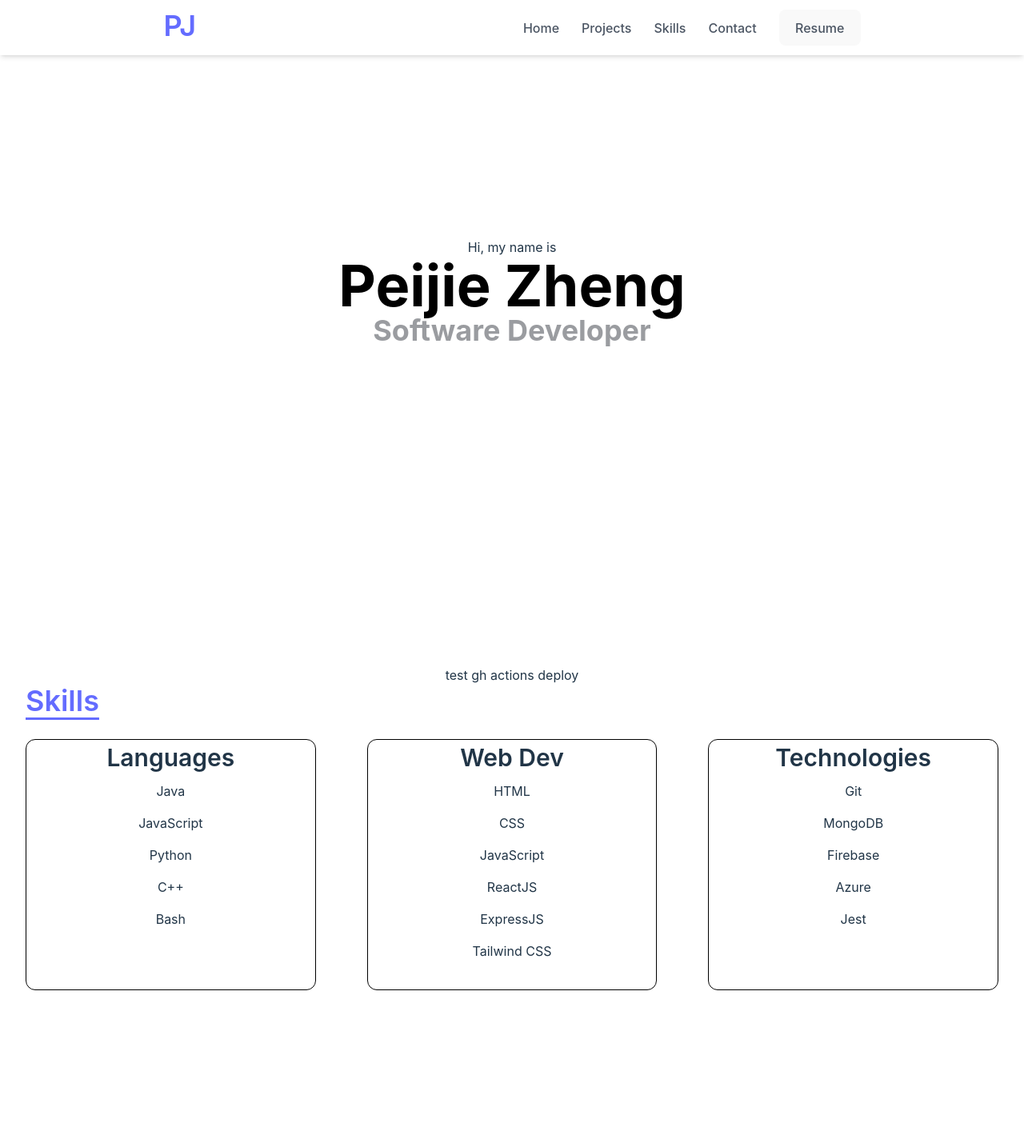
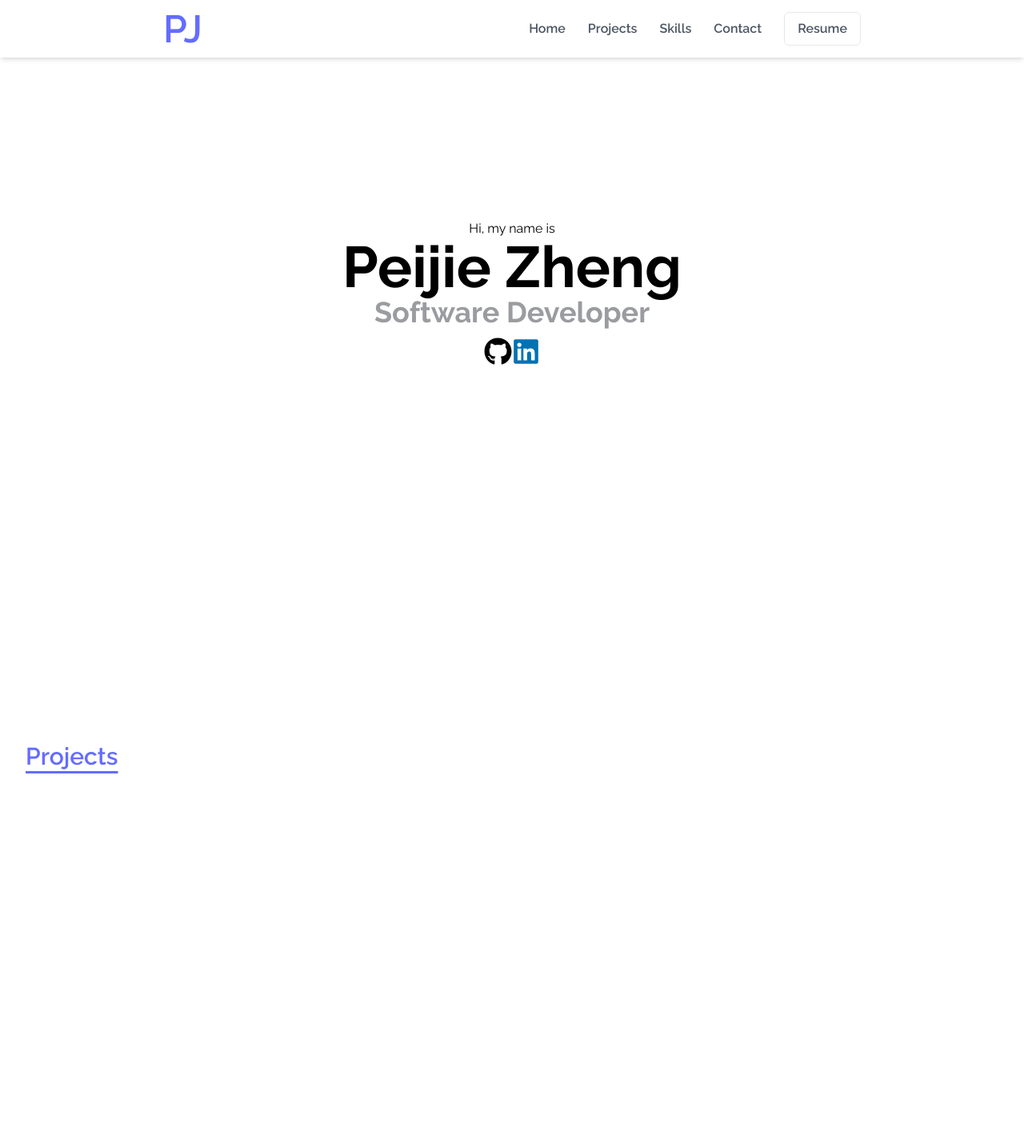
Before and after one commit to peijie36/peijie36.github.io, a React (Vite) app: page / in a window 1280 px wide. Shown: the top 1434 px of the page at 80% size. Built offline with nearby package versions, Linux system fonts and the light colour scheme.

Commit message:
Major style update

```diff
--- a/src/Info.jsx
+++ b/src/Info.jsx
@@ -1,6 +1,6 @@
 const languages = ["Java", "JavaScript", "Python", "C++", "Bash"]
 
-const webDev = ["HTML", "CSS", "JavaScript", "ReactJS", "ExpressJS", "Tailwind CSS"]
+const webDev = ["HTML", "CSS", "JavaScript", "React", "ExpressJS", "Tailwind CSS"]
 
 const techTools = ["Git", "MongoDB", "Firebase", "Azure", "Jest"]
 
--- a/src/components/Contact/Contact.jsx
+++ b/src/components/Contact/Contact.jsx
@@ -7,7 +7,9 @@ const Contact = () => {
                 Feel free to reach out about anything
             </h2>
             <a href={mailtoLink} target="_blank" rel="noreferrer">
-                <button>peijie36@uw.edu</button>
+                <button className="font-semibold border rounded-full py-2 px-7 hover:scale-105 hover:text-[#646cff]">
+                    peijie36@uw.edu
+                </button>
             </a>
         </div>
     );
--- a/src/components/Home/Home.jsx
+++ b/src/components/Home/Home.jsx
@@ -1,3 +1,4 @@
+import { FaGithub, FaLinkedin } from "react-icons/fa";
 
 const Home = () => {
     return (
@@ -11,6 +12,14 @@ const Home = () => {
                 <h2 className="text-xl sm:text-4xl font-bold text-[#9a9ca0]">
                     Software Developer
                 </h2>
+                <div className="flex flex-row justify-center mt-3">
+                    <a href="https://github.com/peijie36" target="_blank" rel="noreferrer">
+                        <FaGithub size={35} className="hover:scale-125" />
+                    </a>
+                    <a href="https://linkedin.com/in/peijiezheng" target="_blank" rel="noreferrer">
+                        <FaLinkedin size={35} className="text-[#0072b1] hover:scale-125" />
+                    </a>
+                </div>
             </div>
         </div>
     );
--- a/src/components/Navbar/Navbar.css
+++ b/src/components/Navbar/Navbar.css
@@ -5,6 +5,6 @@
 
 @layer components {
   .nav-item {
-    @apply flex text-gray-600 hover:text-blue-600 cursor-pointer transition-colors duration-200;
+    @apply capitalize text-gray-600 font-semibold hover:text-[#646cff] hover:scale-110 cursor-pointer transition-colors duration-200;
   }
 }
--- a/src/components/Navbar/Navbar.jsx
+++ b/src/components/Navbar/Navbar.jsx
@@ -1,29 +1,54 @@
+import { useState } from "react";
 import "./Navbar.css";
 import { Link } from "react-scroll";
+import { FaBars, FaTimes } from "react-icons/fa"
 
 const Navbar = () => {
     const resumeLink = "https://drive.google.com/file/d/1QV0TWZT8Ls_PWRKo3_Q2g9qleE_v2GHt/view?usp=sharing"
+    const navItems = ["home", "projects", "skills", "contact"]
+
+    /* const [openMobileNav, setOpenMobileNav] = useState(false); */
+
     return (
         <>
-            <nav className="flex justify-around m-auto py-3 bg-white/80 backdrop-blur-md shadow-md fixed w-screen top-0 left-0 right-0 z-10">
-                <h3 className="text-4xl font-semibold text-[#646cff] px-3">
+            <nav className="flex justify-around items-center py-3 bg-white/80 backdrop-blur-md shadow-md fixed w-full top-0 left-0 right-0 z-10">
+                <h3 className="text-5xl font-semibold text-[#646cff] px-3">
                     PJ
                 </h3>
-                <div className="items-center hidden space-x-7 lg:flex px-3">
-                    <Link to="home" smooth={true} duration={500} className="nav-item">
-                        Home
-                    </Link>
-                    <Link to="projects" smooth={true} duration={500} className="nav-item">
-                        Projects
-                    </Link>
-                    <Link to="skills" smooth={true} duration={500} className="nav-item">
-                        Skills
-                    </Link>
-                    <Link to="contact" smooth={true} duration={500} className="nav-item">
-                        Contact
-                    </Link>
-                    <a href= {resumeLink} target="_blank" rel="noreferrer"><button className="nav-item">Resume</button></a>
+                <div className="hidden items-center space-x-7 md:flex px-3">
+                    {navItems.map((item) => (
+                        <Link
+                            key={item}
+                            to={item}
+                            smooth={true}
+                            duration={500}
+                            className="nav-item"
+                        >
+                            {item}
+                        </Link>
+                    ))}
+                    <a href={resumeLink} target="_blank" rel="noreferrer">
+                        <button className="nav-item bg-transparent font-semibold border rounded-md py-2 px-4">
+                            Resume
+                        </button>
+                    </a>
                 </div>
+
+                {/* Mobile Hamburger Nav
+                <div onClick={() => setOpenMobileNav(!openMobileNav)} className="cursor-pointer z-10 md:hidden">
+                    { openMobileNav ? <FaBars size={30} /> : <FaBars size={30} /> }
+                </div>
+                <div className="flex flex-col justify-center items-center absolute top-0 left-0 w-full h-screen">
+                    {navItems.map((item) => (
+                        <Link key={item} to={item} smooth={true} duration={500} className="nav-item">
+                            {item}
+                        </Link>
+                    ))}
+                    <a href= {resumeLink} target="_blank" rel="noreferrer">
+                        <button className="nav-item">Resume</button>
+                    </a>
+                </div>
+                */}
             </nav>
         </>
     );
--- a/src/components/Projects/Projects.jsx
+++ b/src/components/Projects/Projects.jsx
@@ -1,8 +1,13 @@
 
 const Projects = () => {
     return (
-        <div name="projects">
-            test gh actions deploy
+        <div name="projects" className="flex flex-col m-auto pt-24 justify-normal w-full md:h-screen">
+            <h2 className="text-3xl text-left font-semibold text-[#646cff] mb-7 mr-32 underline underline-offset-8">
+                Projects
+            </h2>
+            <div className="max-w-screen-lg p-4 mx-auto flex- flex-col">
+
+            </div>
         </div>
     );
 }
--- a/src/components/Skills/Skills.css
+++ b/src/components/Skills/Skills.css
@@ -4,10 +4,14 @@
 
 @layer components {
   .column-container {
-    @apply block border border-black rounded-xl basis-0 grow px-7 justify-center w-96 h-auto hover:scale-105 duration-150;
+    @apply block border border-black rounded-xl basis-0 grow px-7 justify-center w-96;
   }
 
   .container-header {
     @apply text-3xl font-semibold px-3 my-1
   }
+
+  .list-item {
+    @apply py-2 hover:scale-125 duration-200
+  }
 }
--- a/src/components/Skills/Skills.jsx
+++ b/src/components/Skills/Skills.jsx
@@ -3,8 +3,8 @@ import "./Skills.css"
 
 const Skills = () => {
   return (
-      <div name="skills" className="flex flex-col m-auto justify-normal w-full">
-          <h2 className="text-4xl text-left font-semibold text-[#646cff] mb-7 mr-32 underline underline-offset-8">
+      <div name="skills" className="flex flex-col m-auto pt-24 justify-normal w-full">
+          <h2 className="text-3xl text-left font-semibold text-[#646cff] mb-7 mr-32 underline underline-offset-8">
               Skills
           </h2>
           <div className="w-full flex flex-row justify-between mb-48">
@@ -12,7 +12,7 @@ const Skills = () => {
                   <h3 className="container-header">Languages</h3>
                   <ul className="mb-7">
                       {languages.map((language) => (
-                          <li key={language} className="py-2">
+                          <li key={language} className="list-item">
                               {language}
                           </li>
                       ))}
@@ -22,7 +22,7 @@ const Skills = () => {
                   <h3 className="container-header">Web Dev</h3>
                   <ul className="mb-7">
                       {webDev.map((tool) => (
-                          <li key={tool} className="py-2">
+                          <li key={tool} className="list-item">
                               {tool}
                           </li>
                       ))}
@@ -32,7 +32,7 @@ const Skills = () => {
                   <h3 className="container-header">Technologies</h3>
                   <ul className="mb-7">
                       {techTools.map((tool) => (
-                          <li key={tool} className="py-2">
+                          <li key={tool} className="list-item">
                               {tool}
                           </li>
                       ))}
--- a/src/index.css
+++ b/src/index.css
@@ -1,73 +1,11 @@
+@import url('https://fonts.googleapis.com/css2?family=Raleway:ital,wght@0,100;0,200;0,300;0,400;0,500;0,600;0,700;0,900;1,100;1,200;1,300;1,400;1,500;1,600;1,700;1,900&family=Roboto+Slab:wght@300&display=swap');
+
 @tailwind base;
 @tailwind components;
 @tailwind utilities;
 
-:root {
-  font-family: Inter, system-ui, Avenir, Helvetica, Arial, sans-serif;
-  line-height: 1.5;
-  font-weight: 400;
-
-  color-scheme: light dark;
-  color: rgba(255, 255, 255, 0.87);
-  background-color: #242424;
-
-  font-synthesis: none;
-  text-rendering: optimizeLegibility;
-  -webkit-font-smoothing: antialiased;
-  -moz-osx-font-smoothing: grayscale;
-  -webkit-text-size-adjust: 100%;
+@layer base {
+    html {
+        font-family: 'Raleway', sans-serif;
+    }
 }
-
-a {
-  font-weight: 500;
-  color: #646cff;
-  text-decoration: inherit;
-}
-a:hover {
-  color: #535bf2;
-}
-
-body {
-  margin: 0;
-  display: flex;
-  place-items: center;
-  min-width: 320px;
-  min-height: 100vh;
-}
-
-h1 {
-  font-size: 3.2em;
-  line-height: 1.1;
-}
-
-button {
-  border-radius: 8px;
-  border: 1px solid transparent;
-  padding: 0.6em 1.2em;
-  font-size: 1em;
-  font-weight: 500;
-  font-family: inherit;
-  background-color: #1a1a1a;
-  cursor: pointer;
-  transition: border-color 0.25s;
-}
-button:hover {
-  border-color: #646cff;
-}
-button:focus,
-button:focus-visible {
-  outline: 4px auto -webkit-focus-ring-color;
-}
-
-@media (prefers-color-scheme: light) {
-  :root {
-    color: #213547;
-    background-color: #ffffff;
-  }
-  a:hover {
-    color: #747bff;
-  }
-  button {
-    background-color: #f9f9f9;
-  }
-}
```
